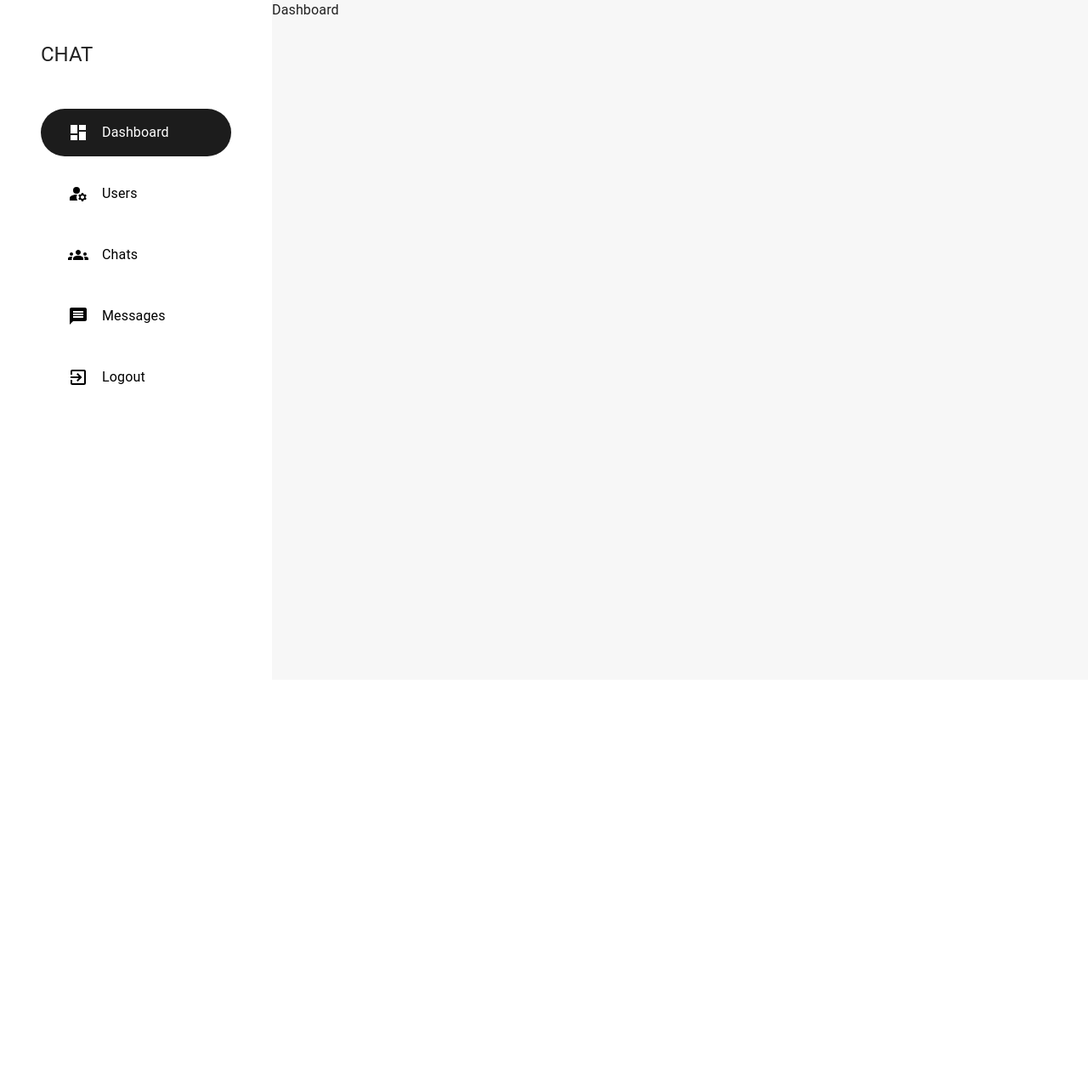
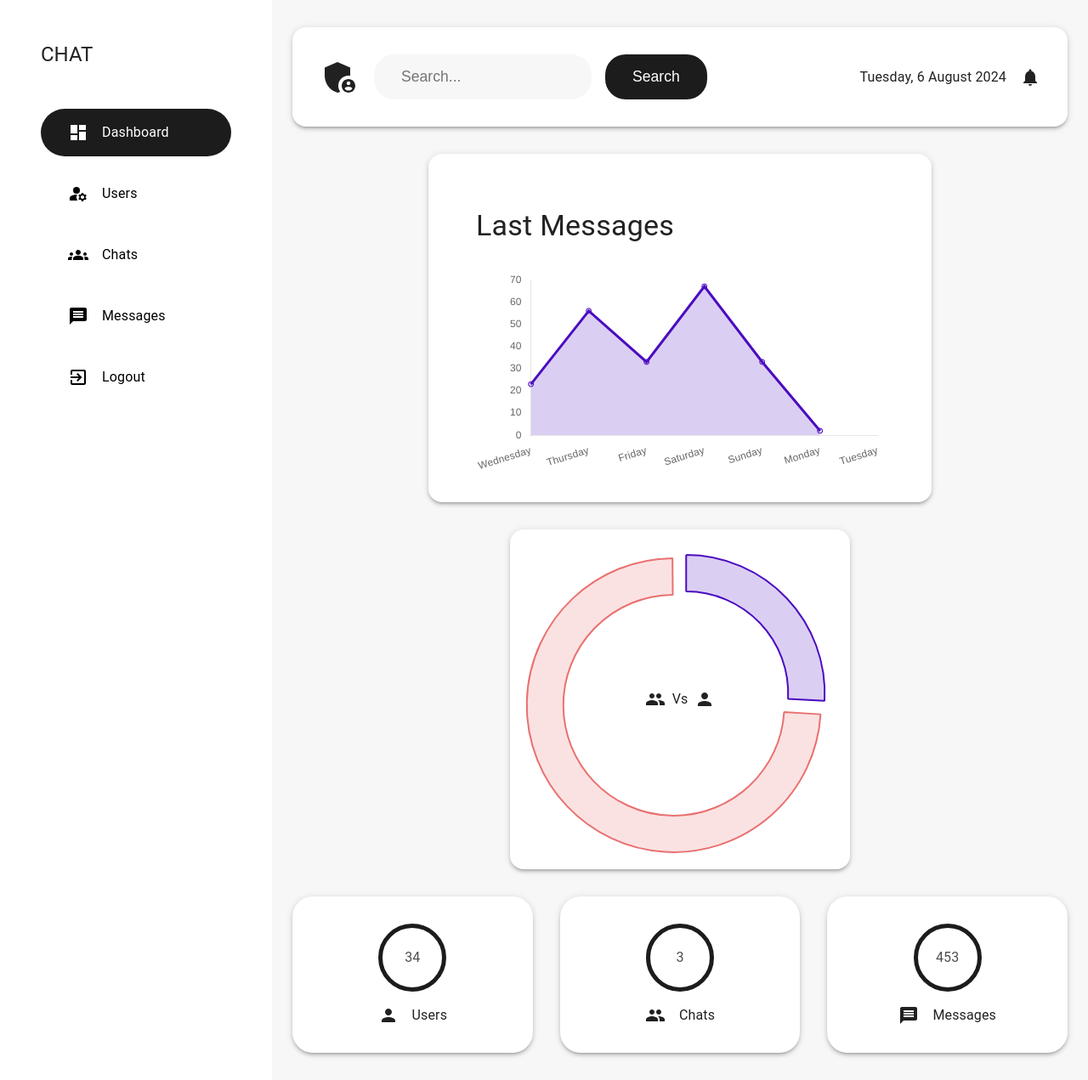
Before and after one commit to isubinkr/chat, a React (Vite) app in the folder client/: page /admin/dashboard in a window 1280 px wide. Shown: the whole page at 85% size. Before the commit the page ends 800 px from the top, so only its background shows below. Built offline with nearby package versions, Linux system fonts and the light colour scheme.

Commit message:
add admin dashboard component

```diff
--- a/client/src/App.jsx
+++ b/client/src/App.jsx
@@ -8,8 +8,12 @@
 const Chat = lazy(() => import("./pages/Chat"));
 const Groups = lazy(() => import("./pages/Groups"));
 const NotFound = lazy(() => import("./pages/NotFound"));
+
 const AdminLogin = lazy(() => import("./pages/admin/AdminLogin"));
 const Dashboard = lazy(() => import("./pages/admin/Dashboard"));
+const UserManagement = lazy(() => import("./pages/admin/UserManagement"));
+const ChatManagement = lazy(() => import("./pages/admin/ChatManagement"));
+const MessageManagement = lazy(() => import("./pages/admin/MessageManagement"));
 
 let user = true;
 
@@ -34,8 +38,10 @@
           />
 
           <Route path="/admin" element={<AdminLogin />} />
-
           <Route path="/admin/dashboard" element={<Dashboard />} />
+          <Route path="/admin/users" element={<UserManagement />} />
+          <Route path="/admin/chats" element={<ChatManagement />} />
+          <Route path="/admin/messages" element={<MessageManagement />} />
 
           <Route path="*" element={<NotFound />} />
         </Routes>
--- a/client/src/components/layout/AdminLayout.jsx
+++ b/client/src/components/layout/AdminLayout.jsx
@@ -39,17 +39,17 @@
   },
   {
     name: "Users",
-    path: "/admin/users-management",
+    path: "/admin/users",
     icon: <ManageAccountsIcon />,
   },
   {
     name: "Chats",
-    path: "/admin/chats-management",
+    path: "/admin/chats",
     icon: <GroupsIcon />,
   },
   {
     name: "Messages",
-    path: "/admin/messages-management",
+    path: "/admin/messages",
     icon: <MessageIcon />,
   },
 ];
--- /dev/null
+++ b/client/src/components/specific/Charts.jsx
@@ -0,0 +1,111 @@
+import { Line, Doughnut } from "react-chartjs-2";
+import {
+  Chart as ChartJS,
+  Tooltip,
+  Filler,
+  CategoryScale,
+  LinearScale,
+  PointElement,
+  LineElement,
+  ArcElement,
+  Legend,
+  plugins,
+} from "chart.js";
+import {
+  orange,
+  orangeLight,
+  purple,
+  purpleLight,
+} from "../../constants/color";
+import { getLast7Days } from "../../lib/features";
+
+ChartJS.register(
+  Tooltip,
+  CategoryScale,
+  LinearScale,
+  LineElement,
+  PointElement,
+  Filler,
+  ArcElement,
+  Legend
+);
+
+const labels = getLast7Days();
+
+const lineChartOptions = {
+  responsive: true,
+  plugins: {
+    legend: {
+      display: false,
+    },
+    title: {
+      display: false,
+    },
+  },
+
+  scales: {
+    x: {
+      grid: {
+        display: false,
+      },
+    },
+    y: {
+      beginAtZero: true,
+      grid: {
+        display: false,
+      },
+    },
+  },
+};
+
+const LineChart = ({ value = [] }) => {
+  const data = {
+    labels: labels,
+    datasets: [
+      {
+        data: value,
+        label: "Revenue",
+        fill: true,
+        backgroundColor: purpleLight,
+        borderColor: purple,
+      },
+    ],
+  };
+
+  return <Line data={data} options={lineChartOptions} />;
+};
+
+const doughnutChartOptions = {
+  responsive: true,
+  plugins: {
+    legend: {
+      display: false,
+    },
+  },
+  cutout: 120,
+};
+
+const DoughnutChart = ({ value = [], labels = [] }) => {
+  const data = {
+    labels,
+    datasets: [
+      {
+        data: value,
+        backgroundColor: [purpleLight, orangeLight],
+        hoverBackgroundColor: [purple, orange],
+        borderColor: [purple, orange],
+        offset: 40,
+      },
+    ],
+  };
+
+  return (
+    <Doughnut
+      style={{ zIndex: 10 }}
+      data={data}
+      options={doughnutChartOptions}
+    />
+  );
+};
+
+export { LineChart, DoughnutChart };
--- a/client/src/components/styles/styledComponents.jsx
+++ b/client/src/components/styles/styledComponents.jsx
@@ -1,6 +1,6 @@
 import { styled } from "@mui/material";
 import { Link as LinkComponent } from "react-router-dom";
-import { grayColor } from "../../constants/color";
+import { grayColor, matBlack } from "../../constants/color";
 
 export const VisuallyHiddenInput = styled("input")({
   border: 0,
@@ -32,3 +32,27 @@
   border-radius: 1.5rem;
   background-color: ${grayColor};
 `;
+
+export const SearchField = styled("input")`
+  padding: 1rem 2rem;
+  width: 20vmax;
+  border: none;
+  outline: none;
+  border-radius: 1.5rem;
+  background-color: ${grayColor};
+  font-size: 1.1rem;
+`;
+
+export const CurveButton = styled("button")`
+  border-radius: 1.5rem;
+  padding: 1rem 2rem;
+  border: none;
+  outline: none;
+  cursor: pointer;
+  background-color: ${matBlack};
+  color: white;
+  font-size: 1.1rem;
+  &:hover {
+    background-color: rgba(0, 0, 0, 0.8);
+  }
+`;
--- a/client/src/constants/color.js
+++ b/client/src/constants/color.js
@@ -1,4 +1,6 @@
 export const orange = "#ea7070";
+
+export const orangeLight = "rgba(234,112,112,0.2)";
 
 export const grayColor = "rgba(247,247,247,1)";
 
@@ -8,3 +10,7 @@
 
 export const bgGradient =
   "linear-gradient(rgba(200, 200, 200, 0.5), rgb(6 50 122))";
+
+export const purple = "rgba(75,12,192,1)";
+
+export const purpleLight = "rgba(75,12,192,0.2)";
--- a/client/src/lib/features.js
+++ b/client/src/lib/features.js
@@ -1,3 +1,5 @@
+import moment from "moment";
+
 const fileFormat = (url = "") => {
   const fileExt = url.split(".").pop();
 
@@ -21,4 +23,16 @@
 
 const transformImage = (url = "", width = 100) => url;
 
-export { fileFormat, transformImage };
+const getLast7Days = () => {
+  const currentDate = moment();
+  const last7Days = [];
+  for (let i = 0; i < 7; i++) {
+    const dayDate = currentDate.clone().subtract(i, "days");
+    const dayName = dayDate.format("dddd");
+
+    last7Days.unshift(dayName);
+  }
+  return last7Days;
+};
+
+export { fileFormat, transformImage, getLast7Days };
--- /dev/null
+++ b/client/src/pages/admin/ChatManagement.jsx
@@ -0,0 +1,11 @@
+import AdminLayout from "../../components/layout/AdminLayout";
+
+const ChatManagement = () => {
+  return (
+    <AdminLayout>
+      <div>ChatMangement</div>
+    </AdminLayout>
+  );
+};
+
+export default ChatManagement;
--- a/client/src/pages/admin/Dashboard.jsx
+++ b/client/src/pages/admin/Dashboard.jsx
@@ -1,11 +1,175 @@
+/* eslint-disable react/prop-types */
+import { Box, Container, Paper, Stack, Typography } from "@mui/material";
 import AdminLayout from "../../components/layout/AdminLayout";
+import {
+  AdminPanelSettings as AdminPanelSettingsIcon,
+  Group as GroupIcon,
+  Message as MessageIcon,
+  Notifications as NotificationsIcon,
+  Person as PersonIcon,
+} from "@mui/icons-material";
+import moment from "moment";
+import {
+  CurveButton,
+  SearchField,
+} from "../../components/styles/styledComponents";
+import { matBlack } from "../../constants/color";
+import { DoughnutChart, LineChart } from "../../components/specific/Charts";
 
 const Dashboard = () => {
+  const Appbar = (
+    <Paper
+      elevation={3}
+      sx={{ padding: "2rem", margin: "2rem 0", borderRadius: "1rem" }}
+    >
+      <Stack direction={"row"} alignItems={"center"} spacing={"1rem"}>
+        <AdminPanelSettingsIcon sx={{ fontSize: "3rem" }} />
+
+        <SearchField placeholder="Search..." />
+
+        <CurveButton>Search</CurveButton>
+
+        <Box flexGrow={1} />
+        <Typography
+          display={{
+            xs: "none",
+            lg: "block",
+          }}
+          color={"rgba(0,0,0,0.7"}
+          textAlign={"center"}
+        >
+          {moment().format("dddd, D MMMM YYYY")}
+        </Typography>
+
+        <NotificationsIcon />
+      </Stack>
+    </Paper>
+  );
+
+  const Widgets = (
+    <Stack
+      direction={{
+        xs: "column",
+        sm: "row",
+      }}
+      spacing="2rem"
+      justifyContent="space-between"
+      alignItems={"center"}
+      margin={"2rem 0"}
+    >
+      <Widget title={"Users"} value={34} Icon={<PersonIcon />} />
+      <Widget title={"Chats"} value={3} Icon={<GroupIcon />} />
+      <Widget title={"Messages"} value={453} Icon={<MessageIcon />} />
+    </Stack>
+  );
+
   return (
     <AdminLayout>
-      <div>Dashboard</div>
+      <Container component={"main"}>
+        {Appbar}
+
+        <Stack
+          direction={{
+            xs: "column",
+            sm: "row",
+          }}
+          flexWrap={"wrap"}
+          justifyContent={"center"}
+          alignItems={{
+            xs: "center",
+            lg: "stretch",
+          }}
+          sx={{
+            gap: "2rem",
+          }}
+        >
+          <Paper
+            elevation={3}
+            sx={{
+              padding: "2rem 3.5rem",
+              borderRadius: "1rem",
+              width: "100%",
+              maxWidth: "37rem",
+            }}
+          >
+            <Typography margin={"2rem 0"} variant="h4">
+              Last Messages
+            </Typography>
+
+            <LineChart value={[23, 56, 33, 67, 33, 2]} />
+          </Paper>
+          <Paper
+            elevation={3}
+            sx={{
+              padding: "1rem",
+              borderRadius: "1rem",
+              display: "flex",
+              justifyContent: "center",
+              alignItems: "center",
+              width: { xs: "100%", sm: "50%" },
+              position: "relative",
+              maxWidth: "25rem",
+              maxHeight: "30rem",
+            }}
+          >
+            <DoughnutChart
+              labels={["Single Chats", "Group Chats"]}
+              value={[23, 66]}
+            />
+
+            <Stack
+              position={"absolute"}
+              direction={"row"}
+              justifyContent={"center"}
+              alignItems={"center"}
+              spacing={"0.5rem"}
+              width={"100%"}
+              height={"100%"}
+            >
+              <GroupIcon />
+              <Typography>Vs </Typography>
+              <PersonIcon />
+            </Stack>
+          </Paper>
+        </Stack>
+
+        {Widgets}
+      </Container>
     </AdminLayout>
   );
 };
 
+const Widget = ({ title, value, Icon }) => (
+  <Paper
+    elevation={3}
+    sx={{
+      padding: "2rem",
+      margin: "2rem 0",
+      borderRadius: "1.5rem",
+      width: "20rem",
+    }}
+  >
+    <Stack alignItems={"center"} spacing={"1rem"}>
+      <Typography
+        sx={{
+          color: "rgba(0,0,0,0.7)",
+          borderRadius: "50%",
+          border: `5px solid ${matBlack}`,
+          width: "5rem",
+          height: "5rem",
+          display: "flex",
+          justifyContent: "center",
+          alignItems: "center",
+        }}
+      >
+        {value}
+      </Typography>
+      <Stack direction={"row"} spacing={"1rem"} alignItems={"center"}>
+        {Icon}
+        <Typography>{title}</Typography>
+      </Stack>
+    </Stack>
+  </Paper>
+);
+
 export default Dashboard;
--- /dev/null
+++ b/client/src/pages/admin/MessageManagement.jsx
@@ -0,0 +1,11 @@
+import AdminLayout from "../../components/layout/AdminLayout";
+
+const MessageManagement = () => {
+  return (
+    <AdminLayout>
+      <div>MessageManagement</div>
+    </AdminLayout>
+  );
+};
+
+export default MessageManagement;
--- /dev/null
+++ b/client/src/pages/admin/UserManagement.jsx
@@ -0,0 +1,11 @@
+import AdminLayout from "../../components/layout/AdminLayout";
+
+const UserManagement = () => {
+  return (
+    <AdminLayout>
+      <div>UserManagement</div>
+    </AdminLayout>
+  );
+};
+
+export default UserManagement;
```
